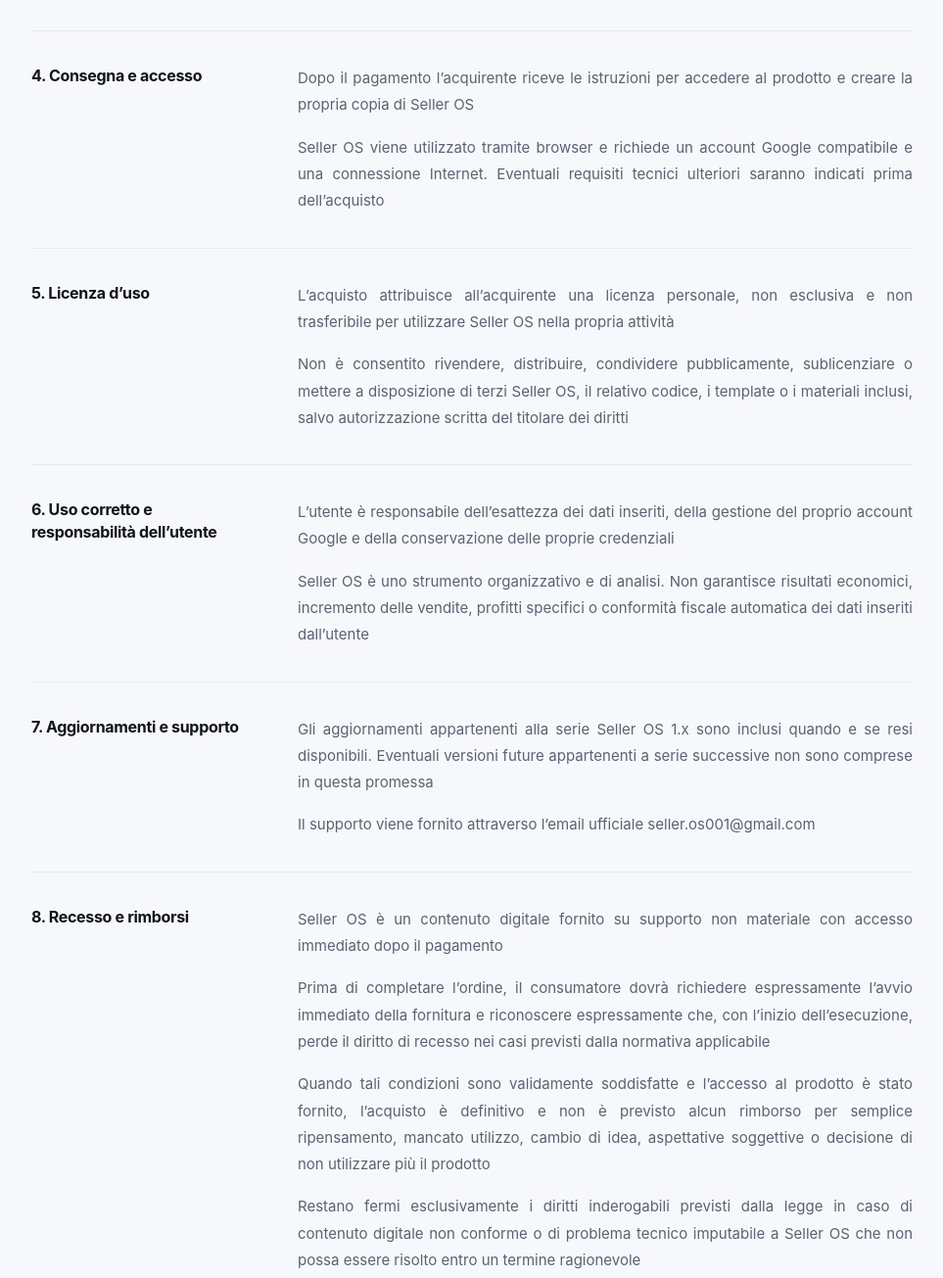
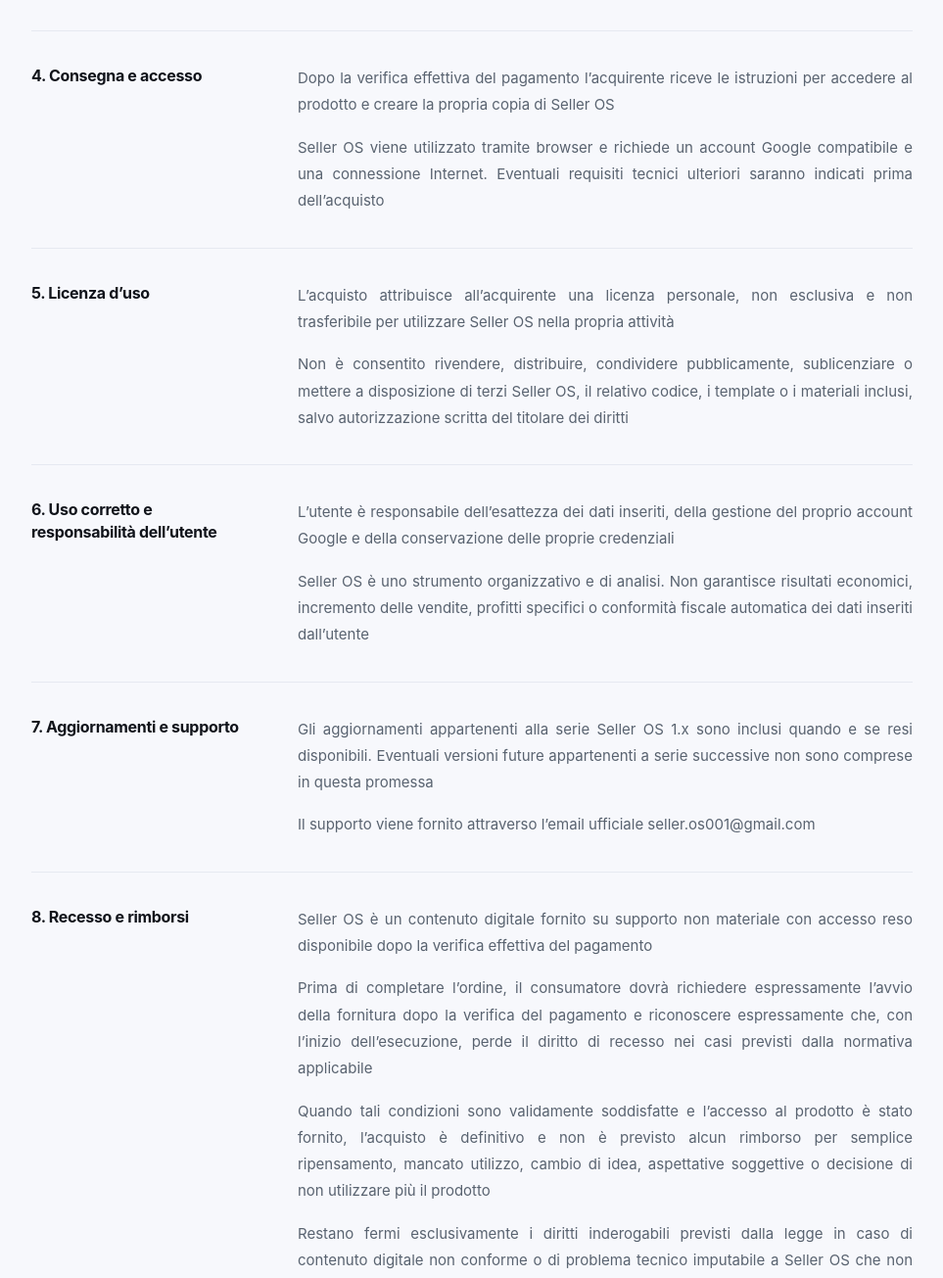
Before and after one commit to maffeuomosky-rgb/seller-os-site, a website: page termini.html in a window 1280 px wide. Shown: the part 1164-2469 px from the top of the page at 98% size, without its empty margins (158-1121 px from the left). Drawn offline with Linux system fonts and the light colour scheme.

Commit message:
legal: align delivery timing with verified-payment workflow

```diff
--- a/termini.html
+++ b/termini.html
@@ -86,7 +86,7 @@
         <section class="legal-section">
           <h2>4. Consegna e accesso</h2>
           <div class="legal-copy">
-            <p>Dopo il pagamento l’acquirente riceve le istruzioni per accedere al prodotto e creare la propria copia di Seller OS</p>
+            <p>Dopo la verifica effettiva del pagamento l’acquirente riceve le istruzioni per accedere al prodotto e creare la propria copia di Seller OS</p>
             <p>Seller OS viene utilizzato tramite browser e richiede un account Google compatibile e una connessione Internet. Eventuali requisiti tecnici ulteriori saranno indicati prima dell’acquisto</p>
           </div>
         </section>
@@ -118,8 +118,8 @@
         <section class="legal-section">
           <h2>8. Recesso e rimborsi</h2>
           <div class="legal-copy">
-            <p>Seller OS è un contenuto digitale fornito su supporto non materiale con accesso immediato dopo il pagamento</p>
-            <p>Prima di completare l’ordine, il consumatore dovrà richiedere espressamente l’avvio immediato della fornitura e riconoscere espressamente che, con l’inizio dell’esecuzione, perde il diritto di recesso nei casi previsti dalla normativa applicabile</p>
+            <p>Seller OS è un contenuto digitale fornito su supporto non materiale con accesso reso disponibile dopo la verifica effettiva del pagamento</p>
+            <p>Prima di completare l’ordine, il consumatore dovrà richiedere espressamente l’avvio della fornitura dopo la verifica del pagamento e riconoscere espressamente che, con l’inizio dell’esecuzione, perde il diritto di recesso nei casi previsti dalla normativa applicabile</p>
             <p>Quando tali condizioni sono validamente soddisfatte e l’accesso al prodotto è stato fornito, l’acquisto è definitivo e non è previsto alcun rimborso per semplice ripensamento, mancato utilizzo, cambio di idea, aspettative soggettive o decisione di non utilizzare più il prodotto</p>
             <p>Restano fermi esclusivamente i diritti inderogabili previsti dalla legge in caso di contenuto digitale non conforme o di problema tecnico imputabile a Seller OS che non possa essere risolto entro un termine ragionevole</p>
             <p>Le condizioni di dettaglio sono riportate nella Politica rimborsi</p>
```
